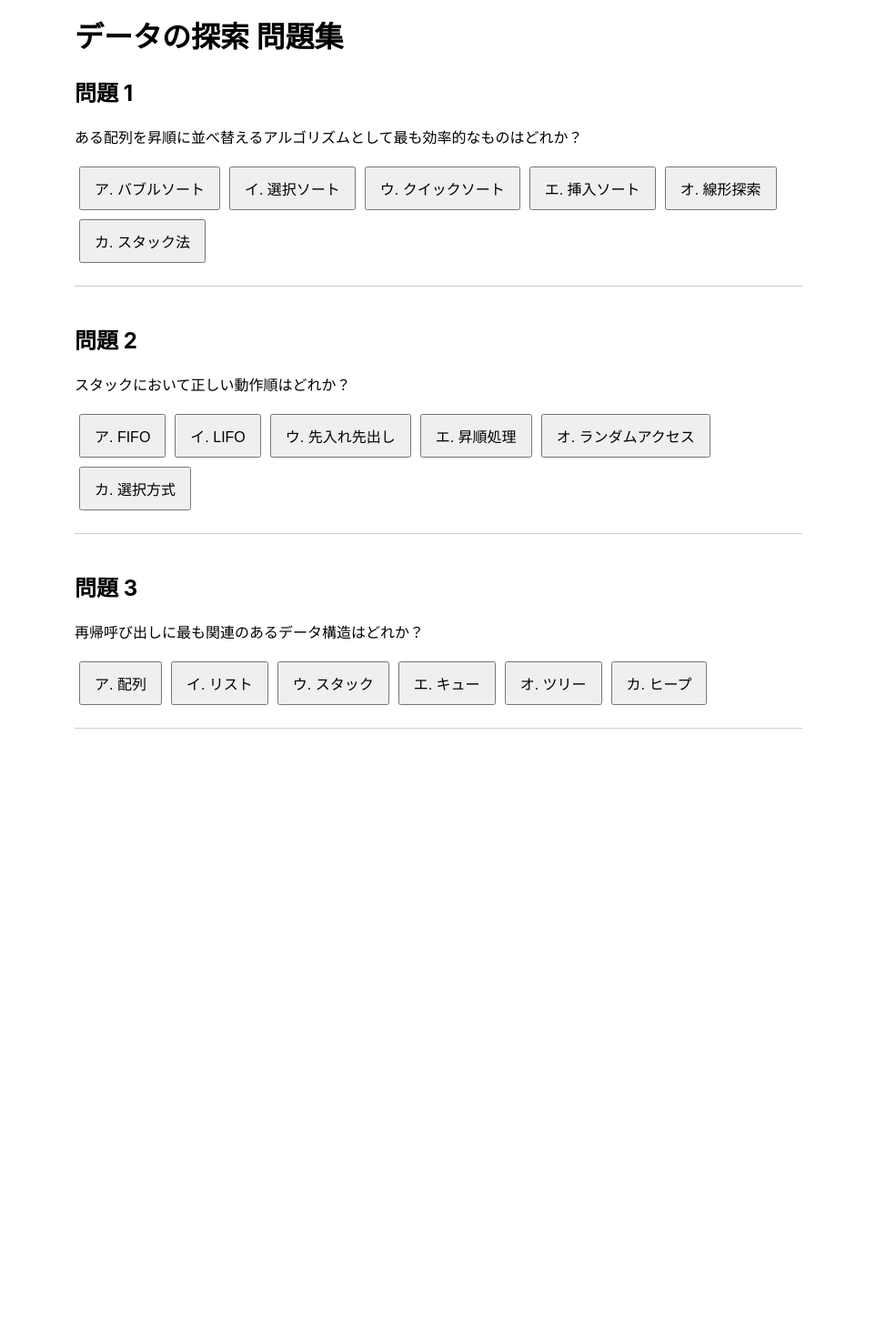
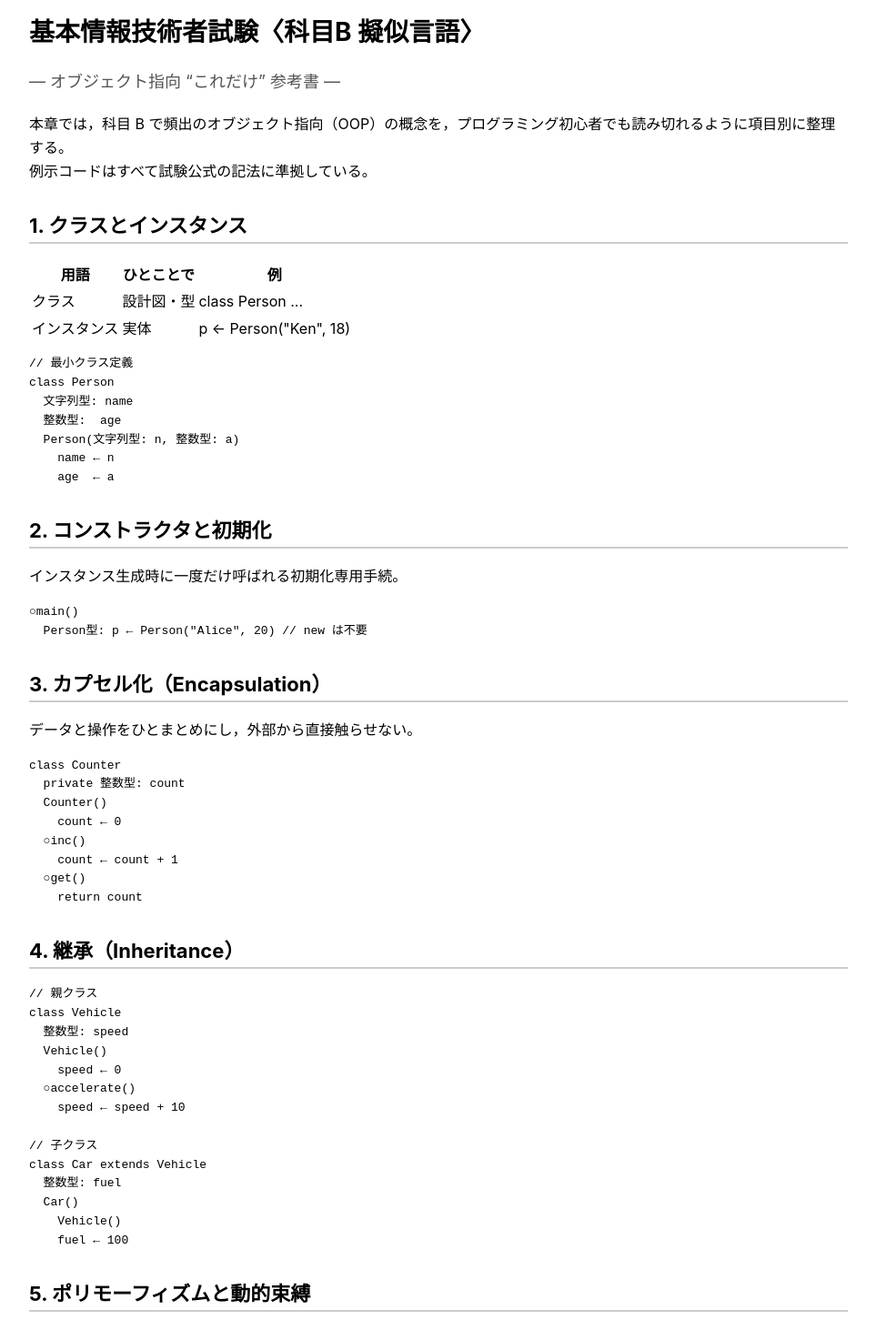
Before and after one commit to Exam-Dojo/Exam, a Vue app: page /reference/object in a window 1280 px wide. Shown: the part 160-1622 px from the top of the page at 91% size, without its empty margins (158-1121 px from the left). Before the commit the page ends 1029 px from the top, so only its background shows below. Built offline with nearby package versions, Linux system fonts and the light colour scheme.

Commit message:
Add files via upload

```diff
--- a/src/views/reference/Object.vue
+++ b/src/views/reference/Object.vue
@@ -1,162 +1,211 @@
 <template>
-  <div class="algorithm-container">
-    <h1>データの探索 問題集</h1>
+  <div class="reference">
+    <h1>基本情報技術者試験〈科目B 擬似言語〉</h1>
+    <p class="subtitle">― オブジェクト指向 “これだけ” 参考書 ―</p>
+    <p>
+      本章では，科目 B
+      で頻出のオブジェクト指向（OOP）の概念を，プログラミング初心者でも読み切れるように項目別に整理する。<br />
+      例示コードはすべて試験公式の記法に準拠している。
+    </p>
 
-    <div v-for="(question, index) in questions" :key="index" class="question-block">
-      <h2>問題 {{ index + 1 }}</h2>
-      <p>{{ question.text }}</p>
-
-      <div class="choices">
-        <button
-          v-for="(choice, key) in question.choices"
-          :key="key"
-          @click="selectAnswer(index, key)"
-          :disabled="question.selected"
-          :class="{
-            correct: question.selected && key === question.correct && key === question.userAnswer,
-            incorrect: question.selected && key !== question.correct && key === question.userAnswer,
-          }"
-        >
-          {{ key }}. {{ choice }}
-        </button>
-      </div>
-
-      <div v-if="question.selected" class="result">
-        <p>
-          <span v-if="question.userAnswer === question.correct" class="maru">◯ 正解！</span>
-          <span v-else class="batsu">× 不正解</span>
-        </p>
-        <div class="explanation"><strong>解説:</strong> {{ question.explanation }}</div>
-        <!-- 解説の下に再挑戦ボタンを追加 -->
-        <button v-if="question.selected" @click="resetQuestion(index)" class="reset-button">
-          もう一度答える
-        </button>
-      </div>
-    </div>
+    <section v-for="section in sections" :key="section.title" class="section">
+      <h2>{{ section.title }}</h2>
+      <div v-html="section.content"></div>
+    </section>
   </div>
 </template>
 
 <script>
 export default {
-  name: 'DataSearchingPage',
+  name: 'ReferencePage',
   data() {
     return {
-      questions: [
+      sections: [
         {
-          text: 'ある配列を昇順に並べ替えるアルゴリズムとして最も効率的なものはどれか？',
-          choices: {
-            ア: 'バブルソート',
-            イ: '選択ソート',
-            ウ: 'クイックソート',
-            エ: '挿入ソート',
-            オ: '線形探索',
-            カ: 'スタック法',
-          },
-          correct: 'ウ',
-          explanation: 'クイックソートは平均的に高速なソートアルゴリズムです。',
-          selected: false,
-          userAnswer: null,
+          title: '1. クラスとインスタンス',
+          content: `
+<table>
+  <thead><tr><th>用語</th><th>ひとことで</th><th>例</th></tr></thead>
+  <tbody>
+    <tr><td>クラス</td><td>設計図・型</td><td>class Person ...</td></tr>
+    <tr><td>インスタンス</td><td>実体</td><td>p ← Person("Ken", 18)</td></tr>
+  </tbody>
+</table>
+<pre><code>// 最小クラス定義
+class Person
+  文字列型: name
+  整数型:  age
+  Person(文字列型: n, 整数型: a)
+    name ← n
+    age  ← a</code></pre>`,
         },
         {
-          text: 'スタックにおいて正しい動作順はどれか？',
-          choices: {
-            ア: 'FIFO',
-            イ: 'LIFO',
-            ウ: '先入れ先出し',
-            エ: '昇順処理',
-            オ: 'ランダムアクセス',
-            カ: '選択方式',
-          },
-          correct: 'イ',
-          explanation: 'スタックは「後入れ先出し（LIFO）」の構造です。',
-          selected: false,
-          userAnswer: null,
+          title: '2. コンストラクタと初期化',
+          content: `
+<p>インスタンス生成時に一度だけ呼ばれる初期化専用手続。</p>
+<pre><code>○main()
+  Person型: p ← Person("Alice", 20) // new は不要
+</code></pre>`,
         },
         {
-          text: '再帰呼び出しに最も関連のあるデータ構造はどれか？',
-          choices: {
-            ア: '配列',
-            イ: 'リスト',
-            ウ: 'スタック',
-            エ: 'キュー',
-            オ: 'ツリー',
-            カ: 'ヒープ',
-          },
-          correct: 'ウ',
-          explanation: '関数の再帰呼び出しはコールスタック上で管理されます。',
-          selected: false,
-          userAnswer: null,
+          title: '3. カプセル化（Encapsulation）',
+          content: `
+<p>データと操作をひとまとめにし，外部から直接触らせない。</p>
+<pre><code>class Counter
+  private 整数型: count
+  Counter()
+    count ← 0
+  ○inc()
+    count ← count + 1
+  ○get()
+    return count</code></pre>`,
+        },
+        {
+          title: '4. 継承（Inheritance）',
+          content: `
+<pre><code>// 親クラス
+class Vehicle
+  整数型: speed
+  Vehicle()
+    speed ← 0
+  ○accelerate()
+    speed ← speed + 10
+
+// 子クラス
+class Car extends Vehicle
+  整数型: fuel
+  Car()
+    Vehicle()
+    fuel ← 100</code></pre>`,
+        },
+        {
+          title: '5. ポリモーフィズムと動的束縛',
+          content: `
+<pre><code>class Animal
+  ○speak()
+    return "Some sound"
+class Dog extends Animal
+  ○speak()
+    return "Woof"
+
+○main()
+  Animal型: a ← Dog()
+  出力(a.speak()) // Woof</code></pre>
+<p>変数の型ではなく<strong>実体</strong>でメソッドが決まる。</p>`,
+        },
+        {
+          title: '6. 抽象クラスとインターフェース的書き方',
+          content: `
+<pre><code>abstract class Shape
+  ○実数型: area() // 抽象メソッド
+
+class Circle extends Shape
+  実数型: r
+  Circle(実数型: r0)
+    r ← r0
+  ○実数型: area()
+    return 3.14 × r × r</code></pre>`,
+        },
+        {
+          title: '7. static メンバとクラスメソッド',
+          content: `
+<pre><code>class Item
+  static 整数型: count ← 0
+  Item()
+    count ← count + 1
+  ○getCount()
+    return count</code></pre>
+<p>全インスタンスで共有される。</p>`,
+        },
+        {
+          title: '8. 参照コピーと再代入',
+          content: `
+<pre><code>Person型: p1 ← Person("Ken", 20)
+Person型: p2 ← p1  // 同じオブジェクトを指す
+p1 ← Person("Leo", 25) // p2 は影響を受けない</code></pre>`,
+        },
+        {
+          title: '9. オーバーロードとオーバーライド',
+          content: `
+<table>
+  <thead><tr><th>用語</th><th>概要</th></tr></thead>
+  <tbody>
+    <tr><td>オーバーロード</td><td>同名で引数型・数が違う</td></tr>
+    <tr><td>オーバーライド</td><td>親メソッドを子で上書き</td></tr>
+  </tbody>
+</table>`,
+        },
+        {
+          title: '10. 典型パターン・落とし穴',
+          content: `
+<ul>
+  <li>参照コピー後に変数を再代入しても他方へは影響しない</li>
+  <li>static 書き換えは即座に全オブジェクトへ波及</li>
+  <li>配列添字は 1 から（OOP問題でも忘れず）</li>
+  <li>動的束縛の判断基準は「実体の型」</li>
+</ul>`,
         },
       ],
     }
-  },
-  methods: {
-    selectAnswer(questionIndex, selectedKey) {
-      const question = this.questions[questionIndex]
-      if (!question.selected) {
-        question.selected = true
-        question.userAnswer = selectedKey
-      }
-    },
-    resetQuestion(index) {
-      const q = this.questions[index]
-      q.selected = false
-      q.userAnswer = null
-    },
   },
 }
 </script>
 
 <style scoped>
-.algorithm-container {
-  max-width: 800px;
+.reference {
+  max-width: 900px;
   margin: auto;
   padding: 20px;
   font-family: 'Inter', sans-serif;
+  line-height: 1.6;
 }
-.question-block {
-  margin-bottom: 40px;
-  border-bottom: 1px solid #ccc;
-  padding-bottom: 20px;
+.subtitle {
+  font-size: 18px;
+  color: #555;
+  margin-bottom: 20px;
 }
-.choices button {
-  margin: 5px;
-  padding: 10px 15px;
-  font-size: 16px;
-  cursor: pointer;
+h1 {
+  font-size: 28px;
+  margin-bottom: 10px;
 }
-.correct {
-  background-color: #d4edda;
-  color: #155724;
+h2 {
+  margin-top: 30px;
+  font-size: 22px;
+  border-bottom: 2px solid #ccc;
 }
-.incorrect {
-  background-color: #f8d7da;
-  color: #721c24;
+pre {
+  background: #f8f8f8;
+  padding: 10px;
+  overflow-x: auto;
+  border-radius: 4px;
+  border: 1px solid #ddd;
 }
-.maru {
-  color: green;
+
+/* テーブル強化スタイル */
+table {
+  width: 100%;
+  border-collapse: collapse;
+  margin: 1em 0;
+}
+thead th {
+  background-color: #f0f0f0;
   font-weight: bold;
 }
-.batsu {
-  color: red;
-  font-weight: bold;
+th,
+td {
+  border: 1px solid #ccc;
+  padding: 8px 12px;
+  text-align: left;
 }
-.explanation {
-  margin-top: 10px;
-  background: #f1f1f1;
-  padding: 10px;
-  border-left: 4px solid #888;
+tbody tr:nth-child(even) {
+  background-color: #fafafa;
 }
-.reset-button {
-  margin-top: 10px;
-  background-color: #eee;
-  color: #333;
-  border: 1px solid #aaa;
-  padding: 6px 12px;
-  font-size: 14px;
-  cursor: pointer;
+tbody tr:hover {
+  background-color: #f5f5f5;
 }
-.reset-button:hover {
-  background-color: #ddd;
+
+ul {
+  padding-left: 20px;
+  list-style: disc;
 }
 </style>
```
